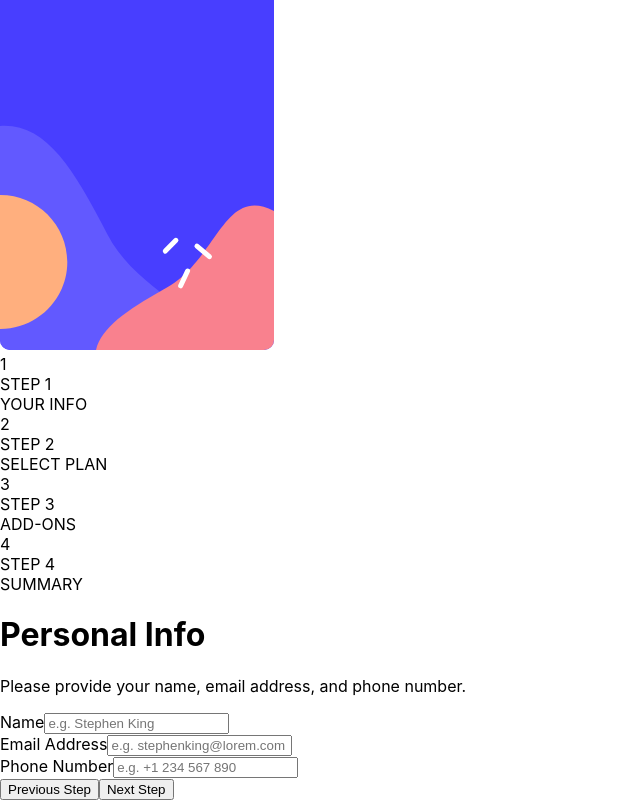
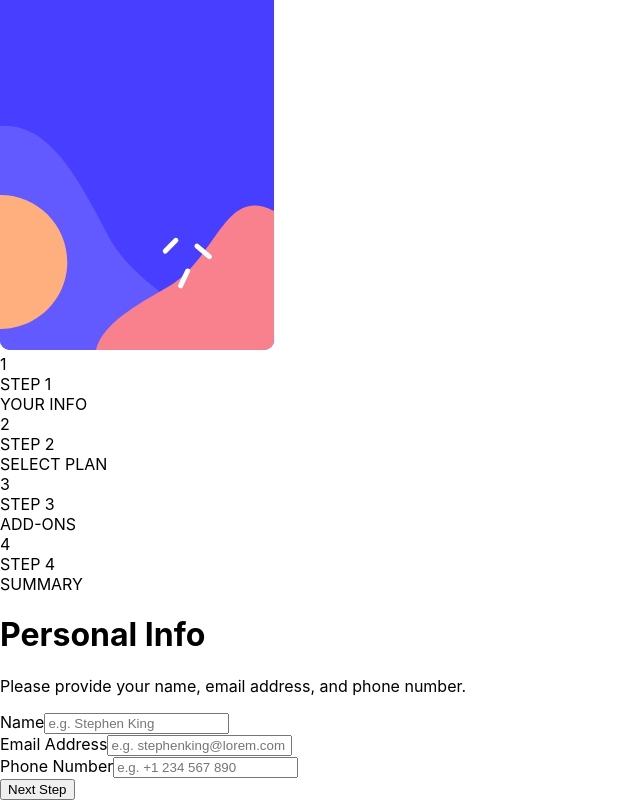
Before and after one commit to Doileo/multi-step-form, a React (Create React App) app: page / in a window 1280 px wide. Shown: the part 218-1018 px from the top of the page, without its empty margins (0-640 px from the left). Built offline with nearby package versions, Linux system fonts and the light colour scheme.

Commit message:
refactor: Removed Previous Step button from PersonalInfo component

```diff
--- a/src/components/PersonalInfo.js
+++ b/src/components/PersonalInfo.js
@@ -38,11 +38,8 @@ const PersonalInfo = ({ onNextStep }) => {
           </div>
         </form>
 
-        {/* Navigation Buttons */}
+        {/* Navigation Button */}
         <div className="navigation-buttons">
-          <button type="button" onClick={() => navigate(-1)}>
-            Previous Step
-          </button>
           <button type="button" onClick={handleNextStep}>
             Next Step
           </button>
```
